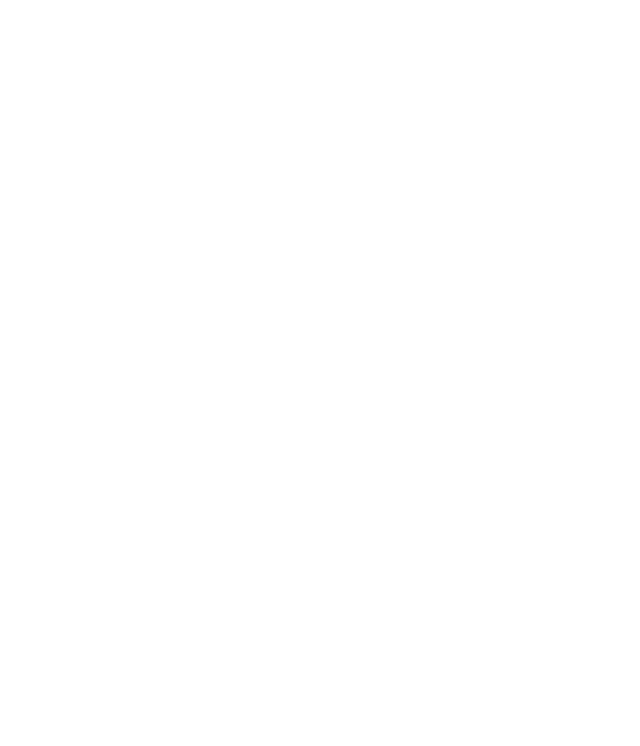
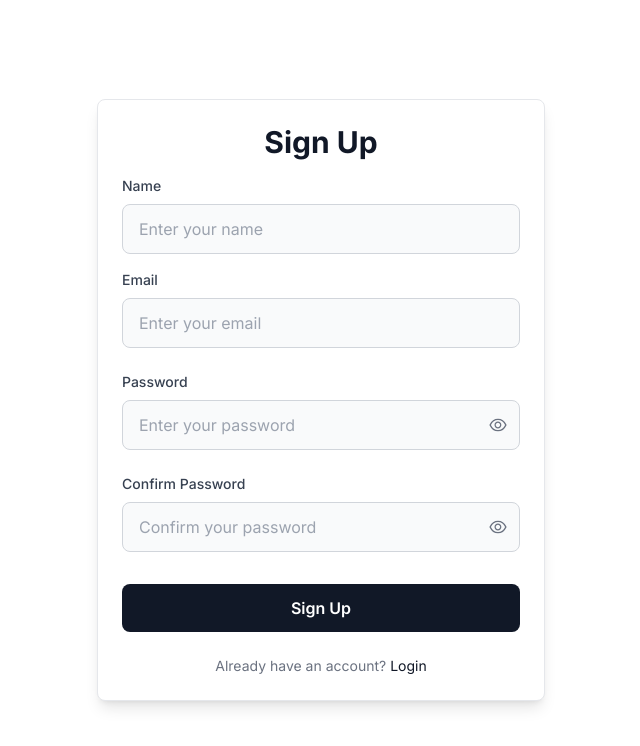
Before and after one commit to mjbhanu03/Freelancing, a React (Vite) app in the folder frontend/: page /signup in a window 1280 px wide. Before the commit this address had no page. Shown: the top 746 px of the page, without its empty margins (319-959 px from the left). Built offline with nearby package versions, Linux system fonts and the light colour scheme.

Commit message:
Dign up page

```diff
--- a/frontend/src/App.jsx
+++ b/frontend/src/App.jsx
@@ -1,12 +1,14 @@
 import React from "react";
 import { BrowserRouter as Browser, Routes, Route } from "react-router-dom";
 import Login from "./Login/Login";
+import SignUp from "./Login/SignUp";
 
 const App = () => {
   return (
     <Browser>
       <Routes>
         <Route path="/" element={<Login />}></Route>
+        <Route path="/signup" element={<SignUp />}></Route>
       </Routes>
     </Browser>
   );
--- a/frontend/src/Login/Login.jsx
+++ b/frontend/src/Login/Login.jsx
@@ -1,8 +1,14 @@
 import React, { useState } from "react";
 import { AiOutlineEye, AiOutlineEyeInvisible } from "react-icons/ai"; // Import icons from react-icons
+import { Link } from "react-router-dom";
 
 const Login = () => {
   const [showPassword, setShowPassword] = useState(false);
+
+  //   handle submit for form
+  const handleSubmit = (e) => {
+    e.preventDefault();
+  };
 
   return (
     <div className="flex items-center justify-center min-h-screen bg-white">
@@ -51,6 +57,7 @@
             </button>
           </div>
           <button
+            onClick={handleSubmit}
             type="submit"
             className="w-full px-4 py-3 bg-gray-900 text-white font-semibold rounded-lg hover:bg-gray-800"
           >
@@ -59,9 +66,9 @@
         </form>
         <p className="mt-6 text-center text-sm text-gray-500">
           Don't have an account?{" "}
-          <a href="#" className="text-gray-900 hover:underline">
+          <Link to={"/signup"} className="text-gray-900 hover:underline">
             Sign up
-          </a>
+          </Link>
         </p>
       </div>
     </div>
--- /dev/null
+++ b/frontend/src/Login/SignUp.jsx
@@ -0,0 +1,118 @@
+import React, { useState } from "react";
+import { AiOutlineEye, AiOutlineEyeInvisible } from "react-icons/ai";
+import { Link } from "react-router-dom";
+
+const SignUp = () => {
+  //   handle submit for form
+  const handleSubmit = (e) => {
+    e.preventDefault();
+  };
+
+  const [showPassword, setShowPassword] = useState(false);
+  const [showConfirmPassword, setShowConfirmPassword] = useState(false);
+
+  return (
+    <div className="flex items-center justify-center min-h-screen bg-white ">
+      <div className="w-full max-w-md p-6 bg-white shadow-lg rounded-lg border border-gray-200">
+        <h2 className="text-3xl font-bold mb-4 text-center text-gray-900">
+          Sign Up
+        </h2>
+        <form>
+          <div className="mb-4">
+            <label
+              htmlFor="name"
+              className="block text-sm font-medium text-gray-700 mb-2"
+            >
+              Name
+            </label>
+            <input
+              type="text"
+              id="name"
+              className="w-full px-4 py-3 border border-gray-300 rounded-lg bg-gray-50 focus:outline-none focus:ring-2 focus:ring-gray-900"
+              placeholder="Enter your name"
+            />
+          </div>
+          <div className="mb-6">
+            <label
+              htmlFor="email"
+              className="block text-sm font-medium text-gray-700 mb-2"
+            >
+              Email
+            </label>
+            <input
+              type="email"
+              id="email"
+              className="w-full px-4 py-3 border border-gray-300 rounded-lg bg-gray-50 focus:outline-none focus:ring-2 focus:ring-gray-900"
+              placeholder="Enter your email"
+            />
+          </div>
+          <div className="mb-6 relative">
+            <label
+              htmlFor="password"
+              className="block text-sm font-medium text-gray-700 mb-2"
+            >
+              Password
+            </label>
+            <input
+              type={showPassword ? "text" : "password"}
+              id="password"
+              className="w-full px-4 py-3 border border-gray-300 rounded-lg bg-gray-50 focus:outline-none focus:ring-2 focus:ring-gray-900 pr-10"
+              placeholder="Enter your password"
+            />
+            <button
+              type="button"
+              className="absolute  px-3 flex items-center justify-center right-0 top-[55%]"
+              onClick={() => setShowPassword(!showPassword)}
+            >
+              {showPassword ? (
+                <AiOutlineEyeInvisible className="h-5 w-5 text-gray-500" />
+              ) : (
+                <AiOutlineEye className="h-5 w-5 text-gray-500" />
+              )}
+            </button>
+          </div>
+          <div className="mb-8 relative">
+            <label
+              htmlFor="confirmPassword"
+              className="block text-sm font-medium text-gray-700 mb-2"
+            >
+              Confirm Password
+            </label>
+            <input
+              type={showConfirmPassword ? "text" : "password"}
+              id="confirmPassword"
+              className="w-full px-4 py-3 border border-gray-300 rounded-lg bg-gray-50 focus:outline-none focus:ring-2 focus:ring-gray-900 pr-10"
+              placeholder="Confirm your password"
+            />
+            <button
+              type="button"
+              className="absolute  px-3 flex items-center justify-center right-0 top-[55%]"
+              onClick={() => setShowConfirmPassword(!showConfirmPassword)}
+            >
+              {showConfirmPassword ? (
+                <AiOutlineEyeInvisible className="h-5 w-5 text-gray-500" />
+              ) : (
+                <AiOutlineEye className="h-5 w-5 text-gray-500" />
+              )}
+            </button>
+          </div>
+          <button
+            type="submit"
+            className="w-full px-4 py-3 bg-gray-900 text-white font-semibold rounded-lg hover:bg-gray-800"
+            onClick={handleSubmit}
+          >
+            Sign Up
+          </button>
+        </form>
+        <p className="mt-6 text-center text-sm text-gray-500">
+          Already have an account?{" "}
+          <Link to={"/"} className="text-gray-900 hover:underline">
+            Login
+          </Link>
+        </p>
+      </div>
+    </div>
+  );
+};
+
+export default SignUp;
```
